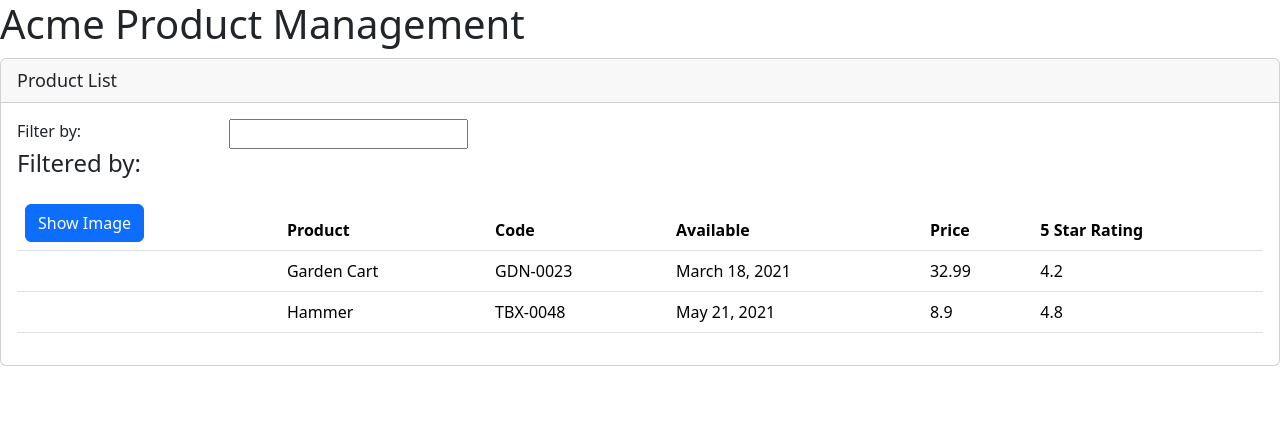
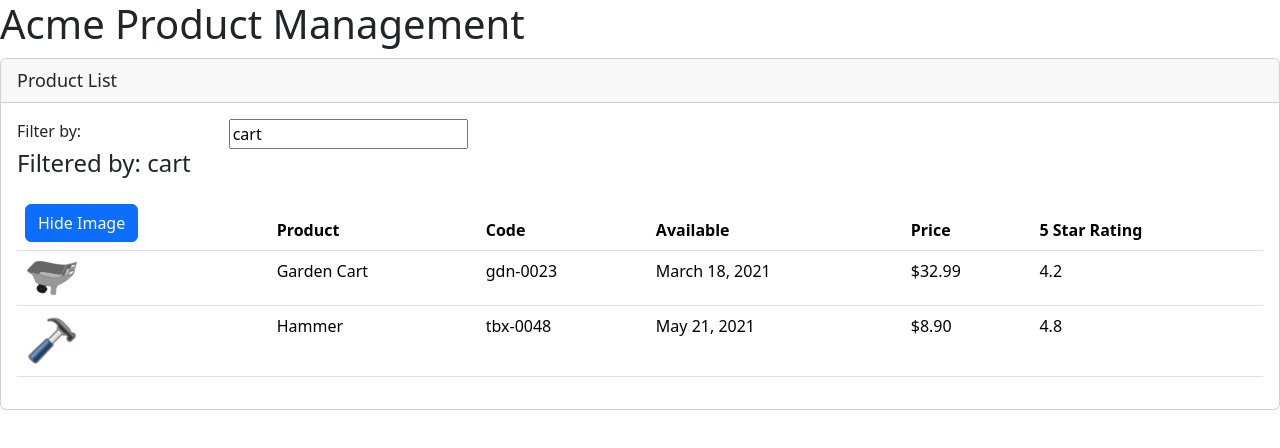
Before and after one commit to kiran-gondi/APM-ng, an Angular app: page / in a window 1280 px wide. Both pictures are taken after a click on the button "Show Image". Shown: the top 448 px of the page. Built offline with nearby package versions, Linux system fonts and the light colour scheme.

Commit message:
Chapter 6 - Data Binding & Pipes

```diff
--- a/src/app/app.module.ts
+++ b/src/app/app.module.ts
@@ -1,5 +1,6 @@
 import { NgModule } from '@angular/core';
 import { BrowserModule } from '@angular/platform-browser';
+import { FormsModule} from '@angular/forms';
 
 import { AppComponent } from './app.component';
 import { ProductListComponent } from './products/product-list.component';
@@ -10,7 +11,8 @@
     ProductListComponent
   ],
   imports: [
-    BrowserModule
+    BrowserModule,
+    FormsModule
   ],
   bootstrap: [AppComponent]
 })
--- a/src/app/products/product-list.component.html
+++ b/src/app/products/product-list.component.html
@@ -6,12 +6,13 @@
       <div class='row'>
         <div class='col-md-2'>Filter by:</div>
         <div class='col-md-4'>
-          <input type='text' />
+          <input type='text'
+          [(ngModel)]='listFilter'/>
         </div>
       </div>
       <div class='row'>
         <div class='col-md-6'>
-          <h4>Filtered by: </h4>
+          <h4>Filtered by: {{ listFilter }}</h4>
         </div>
       </div>
       <div class='table-responsive'>
@@ -20,8 +21,8 @@
           <thead>
             <tr>
               <th>
-                <button class='btn btn-primary'>
-                  Show Image
+                <button class='btn btn-primary'(click)='toggleImage()'>
+                  {{ showImage ? 'Hide': 'Show' }} Image
                 </button>
               </th>
               <th>Product</th>
@@ -33,11 +34,14 @@
           </thead>
           <tbody>
             <tr *ngFor='let product of products'>
-              <td></td>
+              <td>
+                <img *ngIf= 'showImage' [src]='product.imageUrl' [title]='product.productName'
+                        [style.width.px] = 'imageWidth' [style.margin.px] = 'imageMargin'>
+              </td>
               <td>{{ product.productName }}</td>
-              <td>{{ product.productCode }}</td>
+              <td>{{ product.productCode | lowercase }}</td>
               <td>{{ product.releaseDate }}</td>
-              <td>{{ product.price }}</td>
+              <td>{{ product.price | currency:'USD':'symbol':'1.2-2' }}</td>
               <td>{{ product.starRating }}</td>
             </tr>
           </tbody>
--- a/src/app/products/product-list.component.ts
+++ b/src/app/products/product-list.component.ts
@@ -5,7 +5,11 @@
   templateUrl: './product-list.component.html'
 })
 export class ProductListComponent {
-  pageTitle: string = 'Product List';
+  pageTitle = 'Product List';
+  imageWidth: number = 50;
+  imageMargin = 2;
+  showImage: boolean = false;
+  listFilter: string = 'cart';
   products: any[] = [
     {
       "productId": 2,
@@ -28,4 +32,8 @@
       "imageUrl": "assets/images/hammer.png"
     }
   ];
+
+  toggleImage() : void{
+    this.showImage = !this.showImage;
+  }
 }
```
